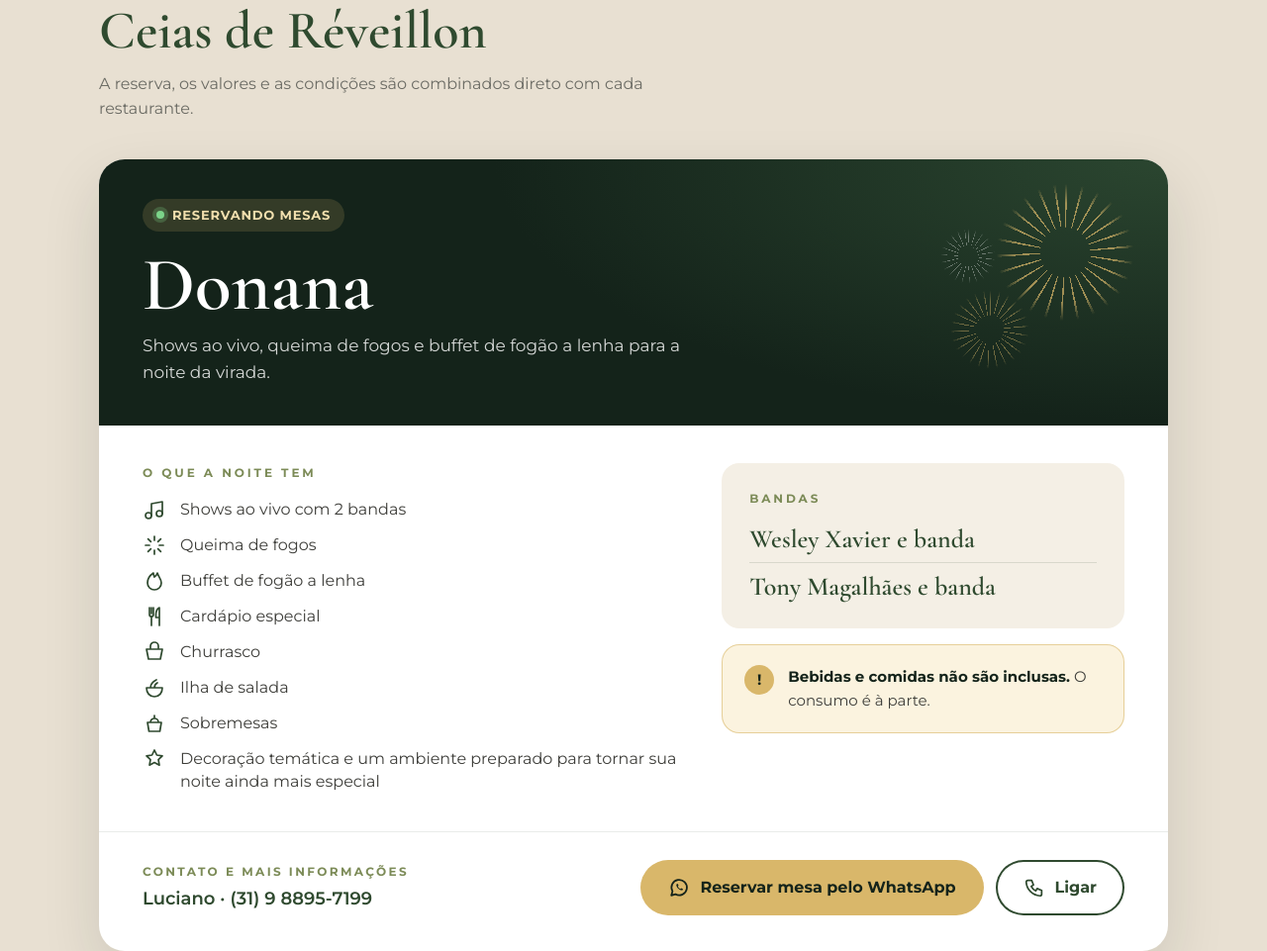
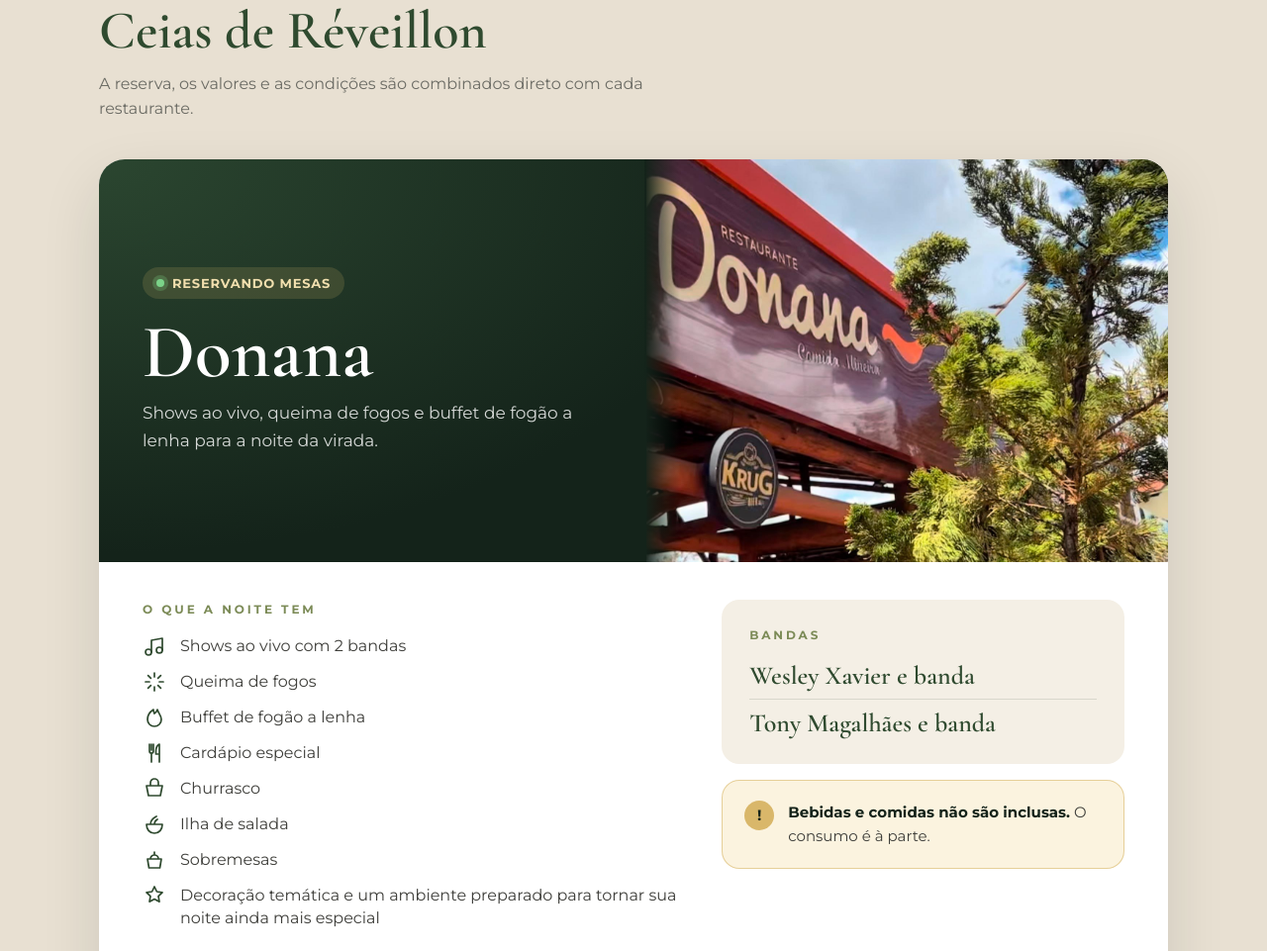
Before and after one commit to HoteisEcovip/reveillon, a plain HTML site: page index.html in a window 1280 px wide. Shown: the part 1454-2415 px from the top of the page at 99% size. Drawn offline with nearby package versions, Linux system fonts and the light colour scheme.

Commit message:
Foto do Donana no cartão
Co-Authored-By: Claude Opus 5.5 <noreply@anthropic.com>

```diff
--- a/estilo.css
+++ b/estilo.css
@@ -66,18 +66,15 @@ img { display: block; max-width: 100%; height: auto; }
 .indicacoes { padding: clamp(64px, 8vw, 100px) 0; background: var(--areia); }
 .intro { margin-top: 12px; color: var(--suave); font-size: 16px; max-width: 620px; }
 .rest { margin-top: 38px; background: #fff; border-radius: 26px; overflow: hidden; box-shadow: 0 24px 60px rgba(20,35,26,.12); }
-.rest__cab { position: relative; display: flex; justify-content: space-between; gap: 20px; padding: 40px 44px; color: #fff;
-  background: radial-gradient(90% 140% at 100% 0%, #2B4630 0%, var(--noite) 70%); overflow: hidden; }
+.rest__cab { position: relative; display: grid; grid-template-columns: minmax(0, 1.05fr) minmax(0, 1fr); color: #fff;
+  background: radial-gradient(90% 140% at 0% 0%, #2B4630 0%, var(--noite) 70%); overflow: hidden; }
+.rest__cab > div { position: relative; z-index: 1; padding: 44px 40px 44px 44px; align-self: center; }
+.rest__foto { width: 100%; height: 100%; min-height: 340px; object-fit: cover; object-position: 0% 38%; }
+.rest__cab::after { content: ''; position: absolute; top: 0; bottom: 0; left: 51%; width: 36px; background: linear-gradient(90deg, var(--noite), rgba(20,35,26,0)); pointer-events: none; }
 .rest__status { display: inline-flex; align-items: center; gap: 8px; padding: 6px 14px; border-radius: 99px; background: rgba(217,183,106,.16); color: var(--ouro-claro); font-size: 13px; font-weight: 700; letter-spacing: .06em; text-transform: uppercase; }
 .rest__status span { width: 8px; height: 8px; border-radius: 50%; background: #7BD389; box-shadow: 0 0 0 4px rgba(123,211,137,.25); }
 .rest__nome { font-family: 'Cormorant Garamond', Georgia, serif; font-weight: 600; font-size: clamp(48px, 7vw, 76px); line-height: 1; margin-top: 16px; }
 .rest__resumo { margin-top: 10px; max-width: 560px; color: rgba(255,255,255,.82); font-size: 17px; }
-.rest__fogos { position: relative; flex: none; width: 160px; }
-.rest__fogos span { position: absolute; border-radius: 50%; background: repeating-conic-gradient(var(--ouro) 0 2deg, transparent 2deg 14deg);
-  -webkit-mask: radial-gradient(circle, transparent 0 25%, #000 26% 50%, transparent 70%); mask: radial-gradient(circle, transparent 0 25%, #000 26% 50%, transparent 70%); opacity: .7; }
-.rest__fogos span:nth-child(1) { width: 140px; height: 140px; top: -16px; right: -10px; }
-.rest__fogos span:nth-child(2) { width: 80px; height: 80px; top: 92px; right: 96px; opacity: .45; }
-.rest__fogos span:nth-child(3) { width: 56px; height: 56px; top: 30px; right: 130px; opacity: .35; background: repeating-conic-gradient(#fff 0 2deg, transparent 2deg 16deg); }
 .rest__corpo { display: grid; grid-template-columns: minmax(0, 1.35fr) minmax(0, 1fr); gap: 36px; padding: 38px 44px; }
 .rest h4 { font-size: 12px; font-weight: 700; letter-spacing: .24em; text-transform: uppercase; color: var(--oliva); margin-bottom: 16px; }
 .itens { list-style: none; display: grid; gap: 12px; }
@@ -104,8 +101,11 @@ img { display: block; max-width: 100%; height: auto; }
 
 @media (max-width: 820px) {
   .passos { grid-template-columns: 1fr; }
-  .rest__cab, .rest__corpo, .rest__reserva { padding-left: 24px; padding-right: 24px; }
+  .rest__corpo, .rest__reserva { padding-left: 24px; padding-right: 24px; }
+  .rest__cab { grid-template-columns: 1fr; }
+  .rest__cab > div { order: 2; padding: 28px 24px 32px; }
+  .rest__foto { order: 1; min-height: 0; height: 230px; }
+  .rest__cab::after { display: none; }
   .rest__corpo { grid-template-columns: 1fr; }
-  .rest__fogos { display: none; }
   .acoes, .acoes .botao { width: 100%; }
 }
--- a/index.html
+++ b/index.html
@@ -56,7 +56,7 @@
             <h3 class="rest__nome">Donana</h3>
             <p class="rest__resumo">Shows ao vivo, queima de fogos e buffet de fogão a lenha para a noite da virada.</p>
           </div>
-          <div class="rest__fogos" aria-hidden="true"><span></span><span></span><span></span></div>
+          <img class="rest__foto" src="img/donana.jpg" alt="Fachada do Restaurante Donana, comida mineira" width="1440" height="1112" loading="lazy">
         </div>
 
         <div class="rest__corpo">
```
Also changed, not shown: img/donana.jpg (added).
